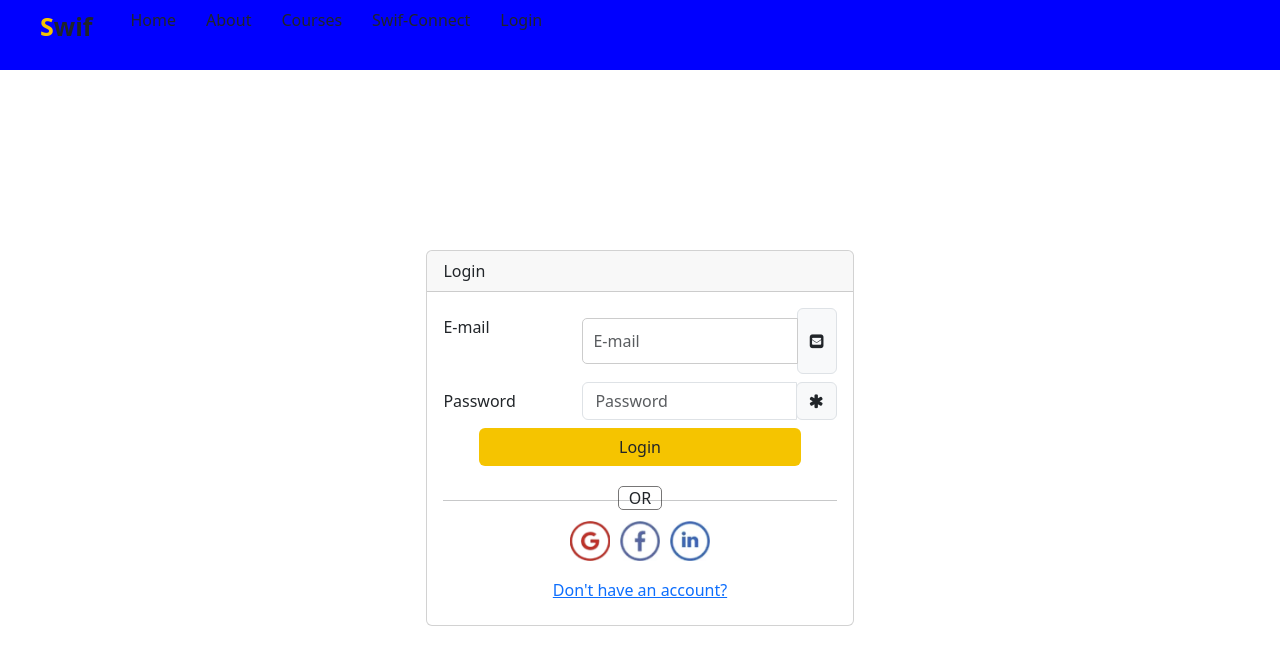
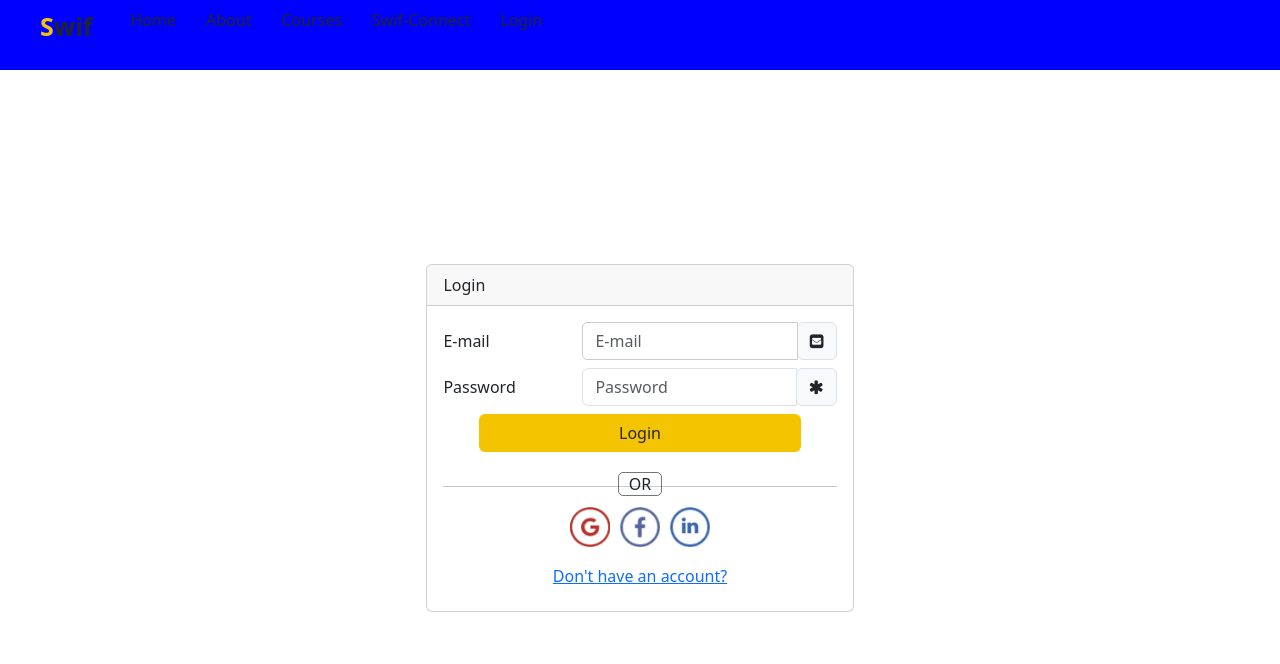
Before and after one commit to aheggy/swif-front-end, a React (Create React App) app: page /login in a window 1280 px wide. Shown: the top 664 px of the page. Built offline with nearby package versions, Linux system fonts and the light colour scheme.

Commit message:
styles fix

```diff
--- a/src/Pages/Home.css
+++ b/src/Pages/Home.css
@@ -29,8 +29,8 @@ input[type="text"],
 input[type="email"],
 button {
     width: 100%;
-    padding: 10px;
-    margin: 10px 0;
+    /* padding: 10px;
+    margin: 10px 0; */
     border: 1px solid #ccc;
     border-radius: 5px;
 }
```
